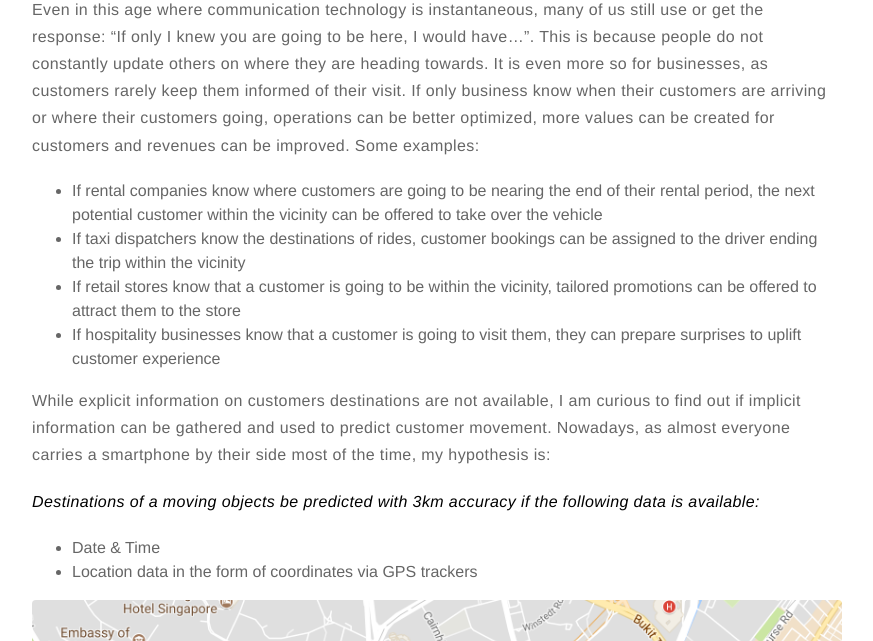
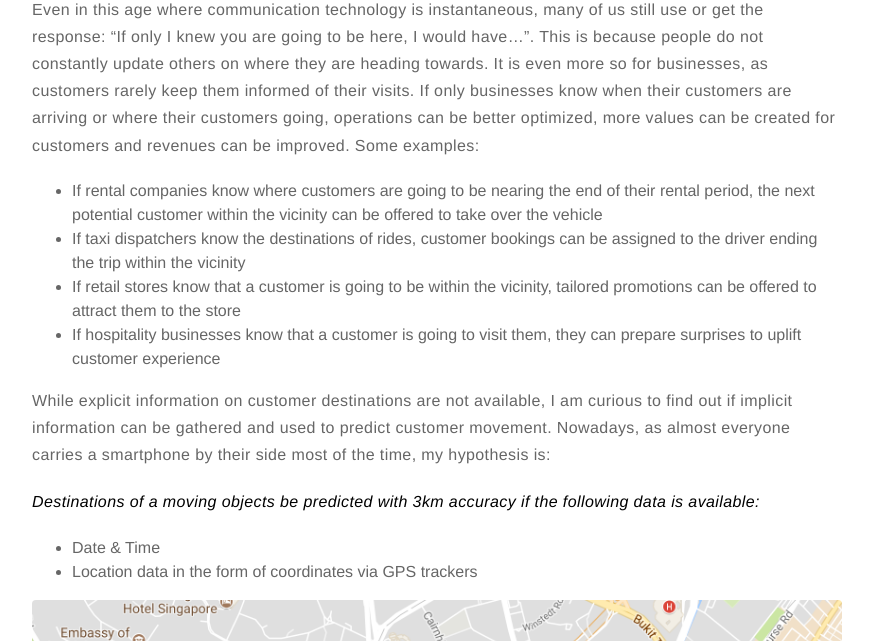
Before and after one commit to d-lim/d-lim.github.io, a Jekyll site: the page built from _posts/2016-01-23-indigo-jekyll-theme.markdown, in a window 1280 px wide and 900 px high, scrolled down 634 px, cut to the strip 259-900 px from the top of the window. Shown: the whole strip, without its empty margins (203-1076 px from the left). Built offline with Jekyll 4.4.1, drawn with Linux system fonts in a browser that asks for light colours; comment, search, counter and statistics services are not loaded.

Commit message:
edited spelling

```diff
--- a/_posts/2016-01-23-indigo-jekyll-theme.markdown
+++ b/_posts/2016-01-23-indigo-jekyll-theme.markdown
@@ -15,14 +15,14 @@ externalLink: false
 
 <img src="../assets/images/human_mobility.gif" alt="human_mobility" style="width: 1500px;"/>
 
-Even in this age where communication technology is instantaneous, many of us still use or get the response: “If only I knew you are going to be here, I would have…”. This is because people do not constantly update others on where they are heading towards. It is even more so for businesses, as customers rarely keep them informed of their visit. If only business know when their customers are arriving or where their customers going, operations can be better optimized, more values can be created for customers and revenues can be improved. Some examples:
+Even in this age where communication technology is instantaneous, many of us still use or get the response: “If only I knew you are going to be here, I would have…”. This is because people do not constantly update others on where they are heading towards. It is even more so for businesses, as customers rarely keep them informed of their visits. If only businesses know when their customers are arriving or where their customers going, operations can be better optimized, more values can be created for customers and revenues can be improved. Some examples:
 
 - If rental companies know where customers are going to be nearing the end of their rental period, the next potential customer within the vicinity can be offered to take over the vehicle
 - If taxi dispatchers know the destinations of rides, customer bookings can be assigned to the driver ending the trip within the vicinity
 - If retail stores know that a customer is going to be within the vicinity, tailored promotions can be offered to attract them to the store
 - If hospitality businesses know that a customer is going to visit them, they can prepare surprises to uplift customer experience
 
-While explicit information on customers destinations are not available, I am curious to find out if implicit information can be gathered and used to predict customer movement. Nowadays, as almost everyone carries a smartphone by their side most of the time, my hypothesis is:
+While explicit information on customer destinations are not available, I am curious to find out if implicit information can be gathered and used to predict customer movement. Nowadays, as almost everyone carries a smartphone by their side most of the time, my hypothesis is:
 
 **_Destinations of a moving objects be predicted with 3km accuracy if the following data is available:_**
 * Date & Time
```
